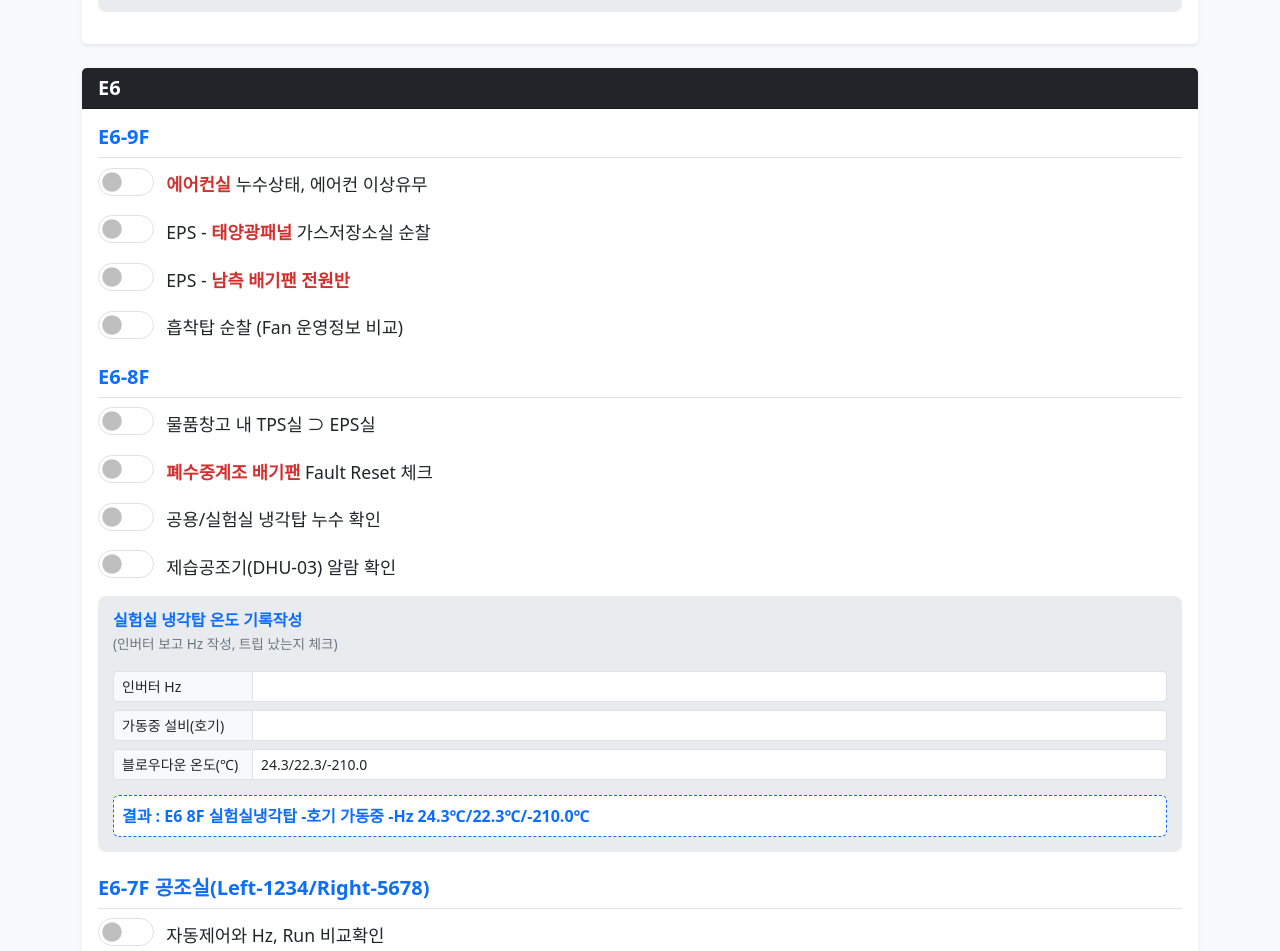
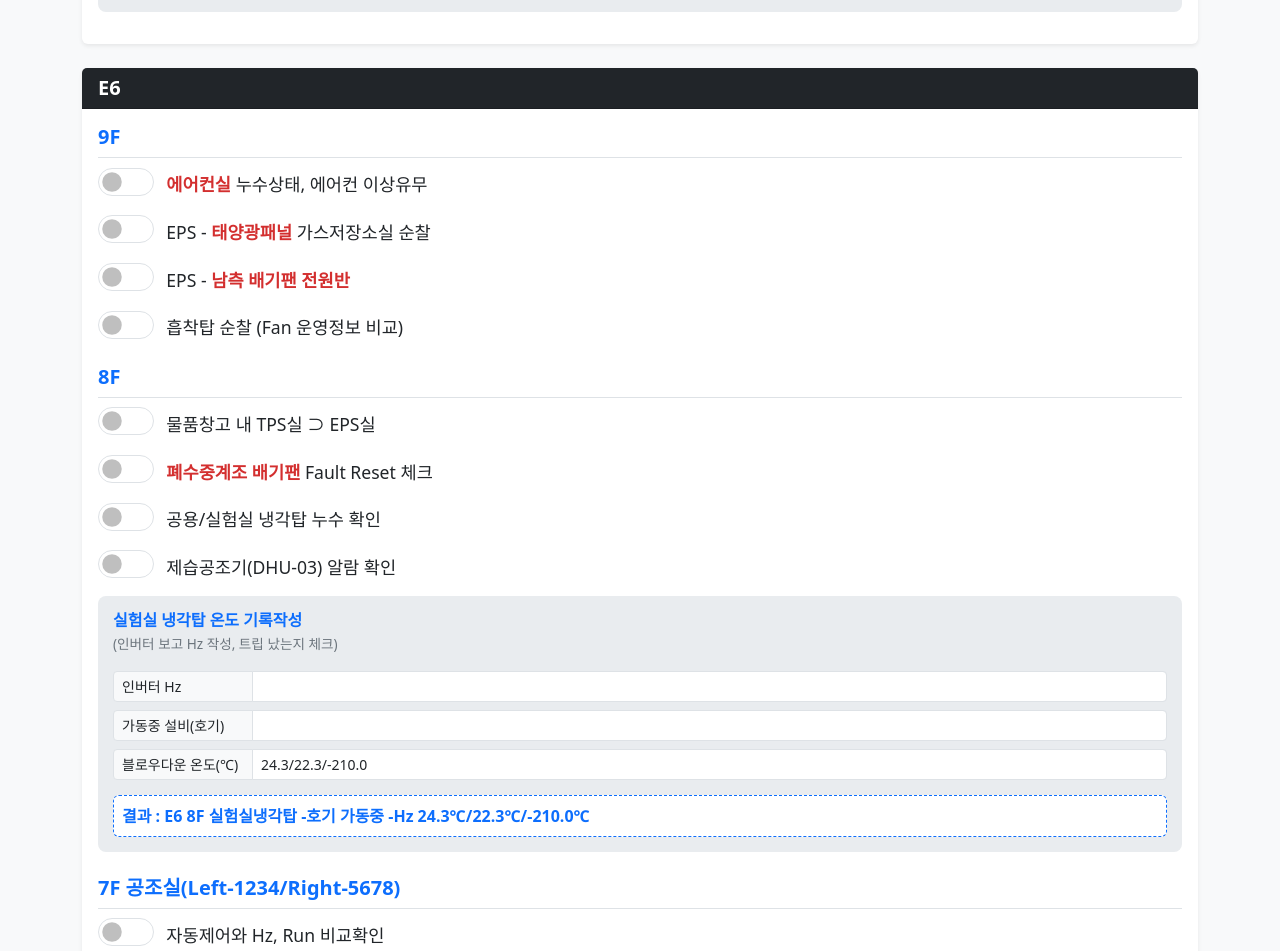
Before and after one commit to sisulmansa/dp3, a plain HTML site: page night-e68.html in a window 1280 px wide. Shown: the part 1205-2156 px from the top of the page. Drawn offline with nearby package versions, Linux system fonts and the light colour scheme.

Commit message:
e68 순찰로드맵 수정

```diff
--- a/night-e68.html
+++ b/night-e68.html
@@ -187,7 +187,7 @@
         <section id="e6" class="card mb-4 shadow-sm border-0">
             <div class="card-header bg-dark text-white fw-bold h5 mb-0">E6</div>
             <div class="card-body">
-                <h5 class="card-title fw-bold text-primary border-bottom pb-2">E6-9F</h5>
+                <h5 class="card-title fw-bold text-primary border-bottom pb-2">9F</h5>
                 <div class="form-check form-switch mb-3">
                     <input class="form-check-input chk-item" type="checkbox" role="switch" id="chk3_1">
                     <label class="form-check-label" for="chk3_1"><span class="barcode">에어컨실</span> 누수상태, 에어컨 이상유무</label>
@@ -205,7 +205,7 @@
                     <label class="form-check-label" for="chk3_4">흡착탑 순찰 (Fan 운영정보 비교)</label>
                 </div>
 
-                <h5 class="card-title fw-bold text-primary border-bottom pb-2 mt-4">E6-8F</h5>
+                <h5 class="card-title fw-bold text-primary border-bottom pb-2 mt-4">8F</h5>
                 <div class="form-check form-switch mb-3">
                     <input class="form-check-input chk-item" type="checkbox" role="switch" id="chk3_5">
                     <label class="form-check-label" for="chk3_5">물품창고 내 TPS실 ⊃ EPS실</label>
@@ -241,7 +241,7 @@
                     <p class="result-text" id="res_e6_8f"></p>
                 </div>
 
-                <h5 class="card-title fw-bold text-primary border-bottom pb-2 mt-4">E6-7F 공조실(Left-1234/Right-5678)</h5>
+                <h5 class="card-title fw-bold text-primary border-bottom pb-2 mt-4">7F 공조실(Left-1234/Right-5678)</h5>
                 <div class="form-check form-switch mb-2">
                     <input class="form-check-input chk-item" type="checkbox" role="switch" id="chk3_11">
                     <label class="form-check-label" for="chk3_11">자동제어와 Hz, Run 비교확인</label>
```
